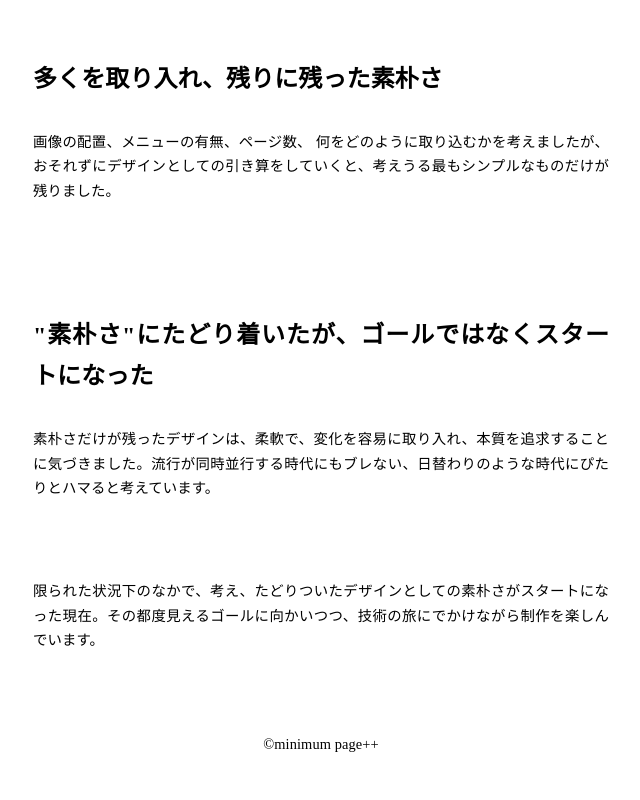
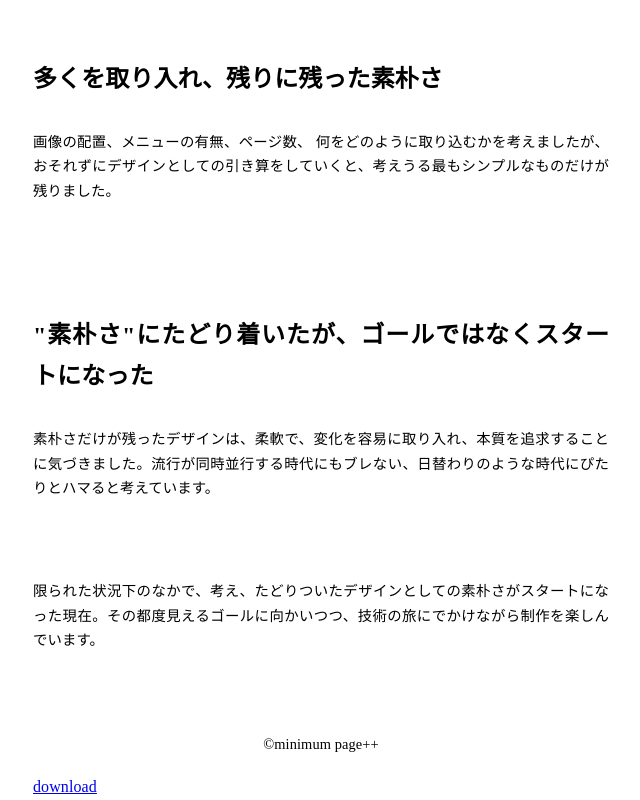
Before and after one commit to solopenplans/solopenplans.github.io, a plain HTML site: page index.html in a window 1280 px wide. Shown: the part 822-1622 px from the top of the page, without its empty margins (319-959 px from the left). Before the commit the page ends 1595 px from the top, so only its background shows below. Drawn offline with Linux system fonts and the light colour scheme.

Commit message:
Update index.html

```diff
--- a/index.html
+++ b/index.html
@@ -34,6 +34,7 @@
 
             <footer class="page-footer">©︎minimum page++</footer>
         </div>
+        <a href="https://solopenplans.github.io/ex.pdf" download><span>download</span></a>
     </main>
 </body>
 </html>
```
